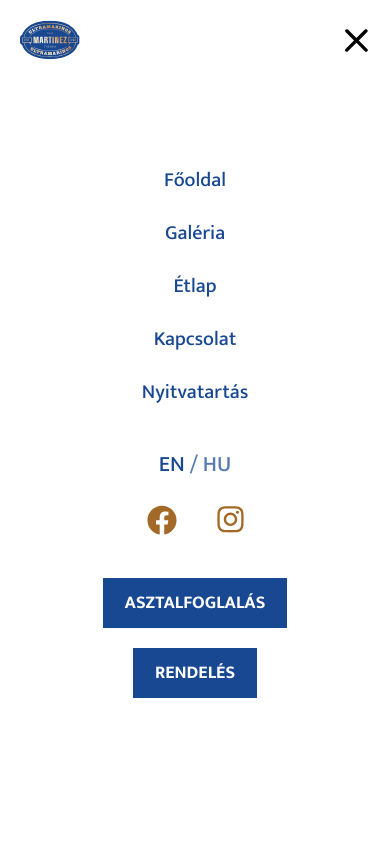
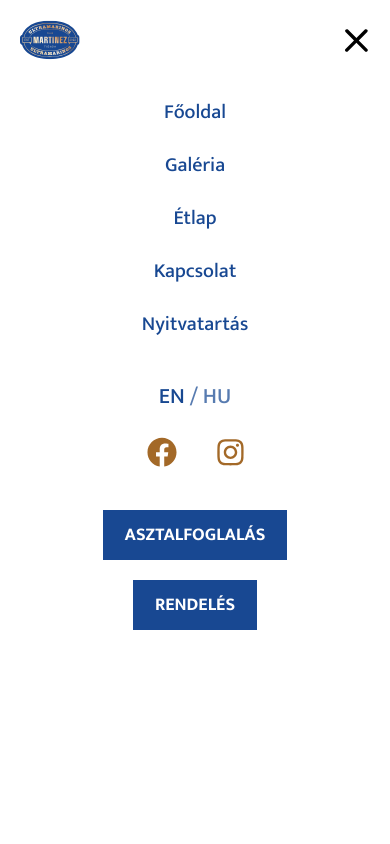
Before and after one commit to gyorgynagy1986/umartinez, a Next.js app: page / in a window 390 px wide. Both pictures are taken after a click on the picture 357 px from the left and 40 px from the top of the page. Shown: the top 844 px of the page. Built offline with nearby package versions, Linux system fonts and the light colour scheme; a web font is replaced by a local one.

Commit message:
mobile menu fix

```diff
--- a/src/components/Mobile/MobileMenu.module.css
+++ b/src/components/Mobile/MobileMenu.module.css
@@ -4,7 +4,7 @@
   align-items: flex-start;
   top: 0;
   width: 100vw;
-  height: 100vh;
+  height: 100dvh;
   overflow-y: auto;
   z-index: 1;
 }
@@ -16,7 +16,7 @@
   display: flex;
   flex-direction: column;
   align-items: center;
-  padding-top: 20vh;
+  padding-top: 12vh;
   padding-bottom: 10vh;
   background-color: var(--mobileMenuColor);
 }
```
